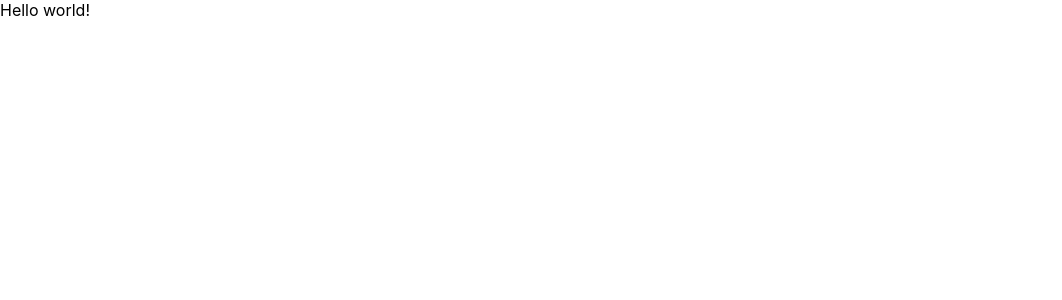
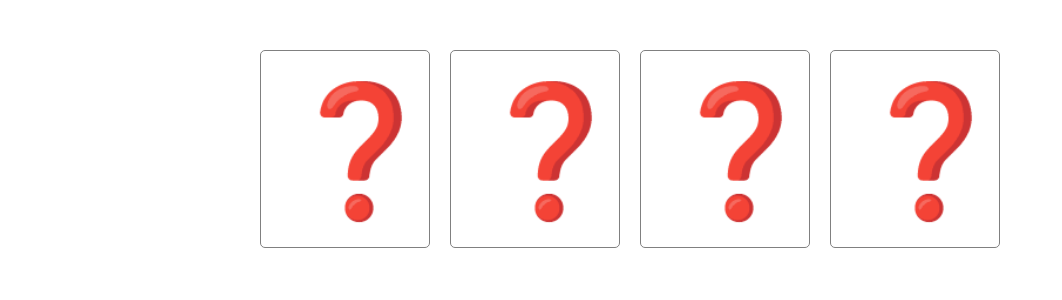
Before and after one commit to baldykov/react-game, a React (Create React App) app: page / in a window 1280 px wide. Shown: the top 300 px of the page, without its empty margins (0-1062 px from the left). Built offline with nearby package versions, Linux system fonts and the light colour scheme.

Commit message:
feat: add card, cardList and select events

```diff
--- a/package.json
+++ b/package.json
@@ -13,6 +13,7 @@
     "react": "^17.0.1",
     "react-dom": "^17.0.1",
     "react-scripts": "4.0.3",
+    "styled-components": "^5.2.1",
     "typescript": "^4.2.2",
     "web-vitals": "^1.1.0"
   },
@@ -39,5 +40,8 @@
       "last 1 firefox version",
       "last 1 safari version"
     ]
+  },
+  "devDependencies": {
+    "@types/styled-components": "^5.1.7"
   }
 }
--- a/src/App.tsx
+++ b/src/App.tsx
@@ -1,7 +1,91 @@
-import React from "react";
+import React, { useState, useEffect } from "react";
+import { Card } from "./components/Card";
+import { CardList } from "./components/CardList";
+import { Board } from "./components/Board";
+
+export interface EmojiObject {
+  emoji: string;
+  value: number;
+  selected: boolean;
+  opened: boolean;
+}
+
+const EMOJIS = ["🥰", "👻"];
+
+const emojiPairs: EmojiObject[] = EMOJIS.concat(EMOJIS)
+  .map((emoji) => ({
+    emoji,
+    value: Math.random(),
+    selected: false,
+    opened: true,
+  }))
+  .sort((a, b) => (a.value > b.value ? 1 : -1));
 
 function App() {
-  return <div>Hello world!</div>;
+  const [cards, setCards] = useState(emojiPairs);
+
+  const select = (cards: EmojiObject[], value: number) => {
+    const _cards = [...cards];
+    for (const card of _cards) {
+      if (card.value === value) {
+        card.selected = true;
+        card.opened = true;
+        setCards(_cards);
+      }
+    }
+  };
+
+  const handlePair = (cards: EmojiObject[], isEqual: boolean) => {
+    const _cards = [...cards];
+    for (const card of _cards) {
+      if (card.selected) {
+        card.selected = false;
+        card.opened = isEqual;
+      }
+    }
+    setCards(_cards);
+  };
+
+  useEffect(() => {
+    const selectedCards = cards.filter((card) => card.selected);
+    if (selectedCards?.length === 2) {
+      setTimeout(
+        () =>
+          handlePair(cards, selectedCards[0].emoji === selectedCards[1].emoji),
+        1000
+      );
+    }
+  }, [cards]);
+
+  const closeAll = (cards: EmojiObject[]) => {
+    const _cards = [...cards];
+    for (const card of _cards) {
+      card.opened = false;
+    }
+    setCards(_cards);
+  };
+
+  useEffect(() => {
+    setTimeout(() => {
+      closeAll(emojiPairs);
+    }, 2000);
+  }, []);
+
+  const cardComponents = cards.map((emoji) => (
+    <Card
+      value={emoji.value}
+      text={emoji.emoji}
+      key={emoji.value}
+      selected={emoji.selected}
+      select={(value: number) => select(cards, value)}
+      opened={emoji.opened}
+    />
+  ));
+  return (
+    <Board>
+      <CardList cards={cardComponents} />
+    </Board>
+  );
 }
 
 export default App;
--- /dev/null
+++ b/src/components/Board.tsx
@@ -0,0 +1,9 @@
+import React from "react";
+import styled from "styled-components";
+
+const StyledBoard = styled.div`
+  padding: 50px;
+`;
+export const Board: React.FC = ({ children }) => {
+  return <StyledBoard>{children}</StyledBoard>;
+};
--- /dev/null
+++ b/src/components/Card.tsx
@@ -0,0 +1,34 @@
+import React from "react";
+import styled from "styled-components";
+
+export interface CardProps {
+  value: number;
+  text: string;
+  selected: boolean;
+  opened: boolean;
+  select: (value: number) => void;
+}
+
+const StyledCard = styled.div<CardProps>`
+  font-size: 8em;
+  display: block;
+  border: 1px solid gray;
+  border-radius: 5px;
+  max-width: 1em;
+  padding: 20px;
+  margin-right: 20px;
+  transform: ${(p) => (p.selected ? "scale(1.1, 1.1)" : "none")};
+
+  :hover {
+    cursor: pointer;
+  }
+`;
+
+export const Card: React.FC<CardProps> = (props) => {
+  const { value, select, text, opened } = props;
+  return (
+    <StyledCard onClick={() => select(value)} {...props}>
+      {opened ? text : "❓"}
+    </StyledCard>
+  );
+};
--- /dev/null
+++ b/src/components/CardList.tsx
@@ -0,0 +1,15 @@
+import React from "react";
+import styled from "styled-components";
+
+const StyledCardLsit = styled.div`
+  display: flex;
+  justify-content: center;
+`;
+
+export interface CardListProps {
+  cards: any[];
+}
+
+export const CardList: React.FC<CardListProps> = ({ cards }) => {
+  return <StyledCardLsit>{cards}</StyledCardLsit>;
+};
```
Also changed, not shown: 1 other file (tests, documents, lock files or other folders).
